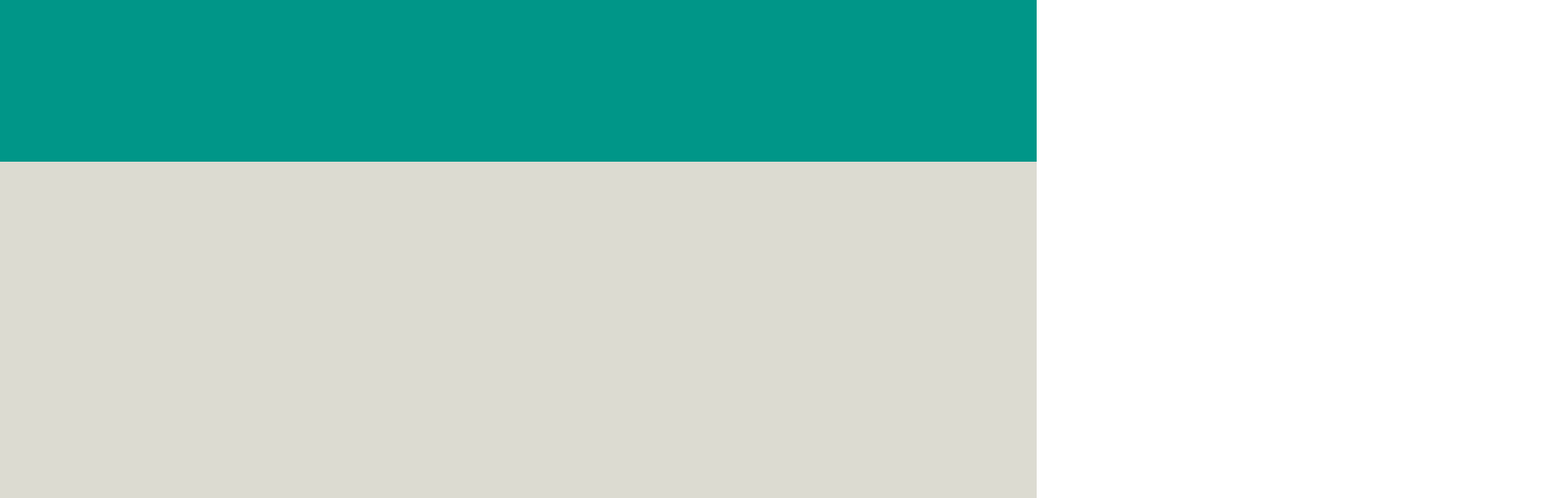
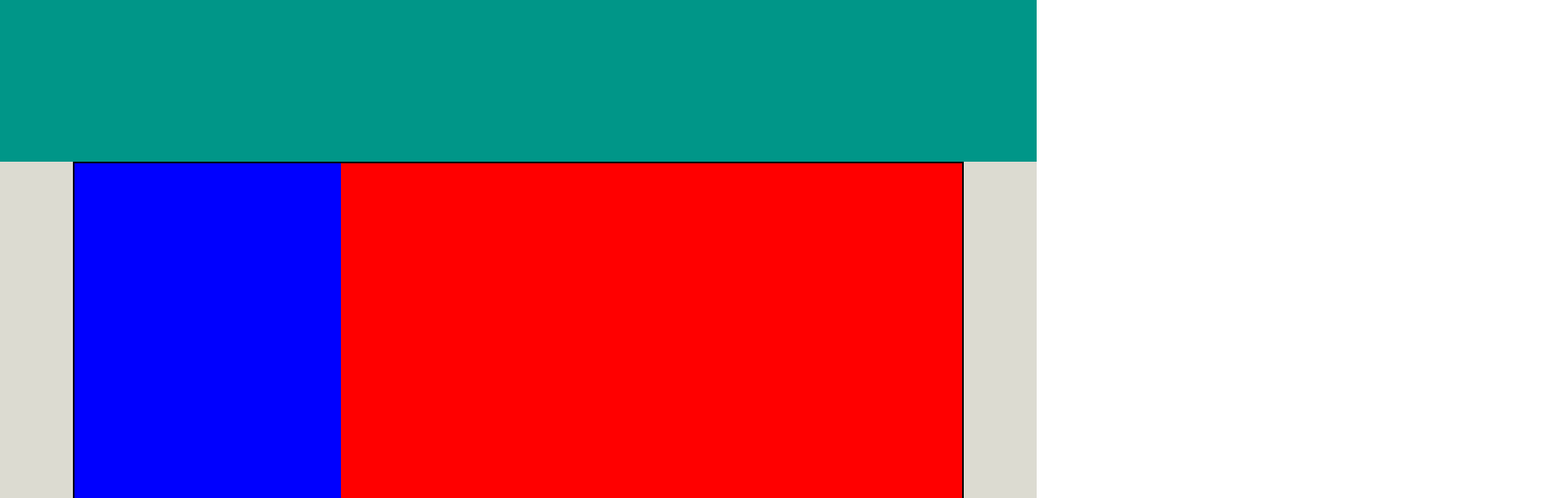
Before and after one commit to Alessio-DiNardo/vue-boolzapp, a plain HTML site: page index.html in a window 1280 px wide. Shown: the top 616 px of the page at 81% size, 1920 px wide, since content can reach past the window. Drawn offline with nearby package versions, Linux system fonts and the light colour scheme.

Commit message:
add container

```diff
--- a/css/style.css
+++ b/css/style.css
@@ -21,7 +21,21 @@ div.my_background-grey{
 
 
 div.container{
+    width: 1100px;
+    height: 1000px;
+    margin: 0 auto;
+    border: 2px black solid;
+    display: flex;
+}
+
+div.my_utent-elenc{
+    width: 30%;
+    background-color: blue;
+    height: 100%;
+}
+
+div.my_utent-chat{
+    width: 70%;
     background-color: red;
-    width: 2000px;
-    height: 400px;
+    height: 100%;
 }
--- a/index.html
+++ b/index.html
@@ -20,13 +20,13 @@
 
         </div>
         <div class="my_background-grey">
-
+            <div class="container">
+                <div class="my_utent-elenc"></div>
+                <div class="my_utent-chat"></div>
+            </div>
         </div>
 
-        <div class="container">
-            <div class="my_utent-elenc"></div>
-            <div class="my_utent-chat"></div>
-        </div>
+
     </main>
 
 
```
